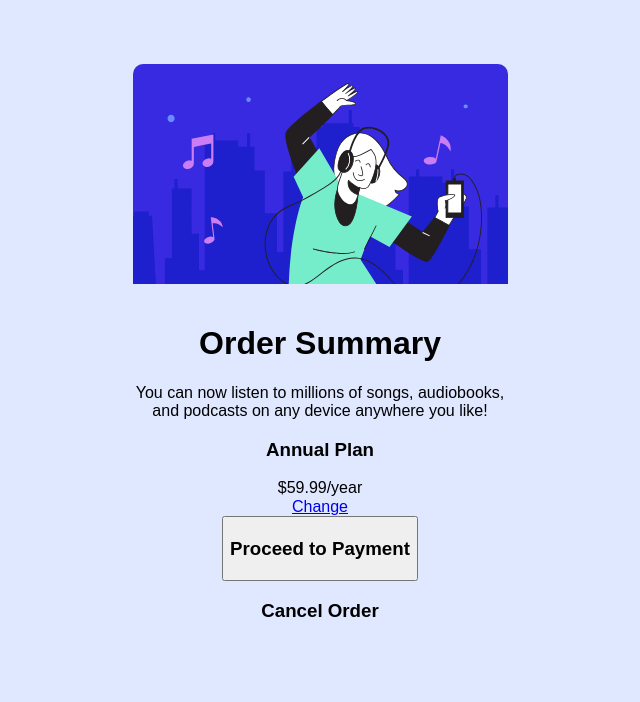
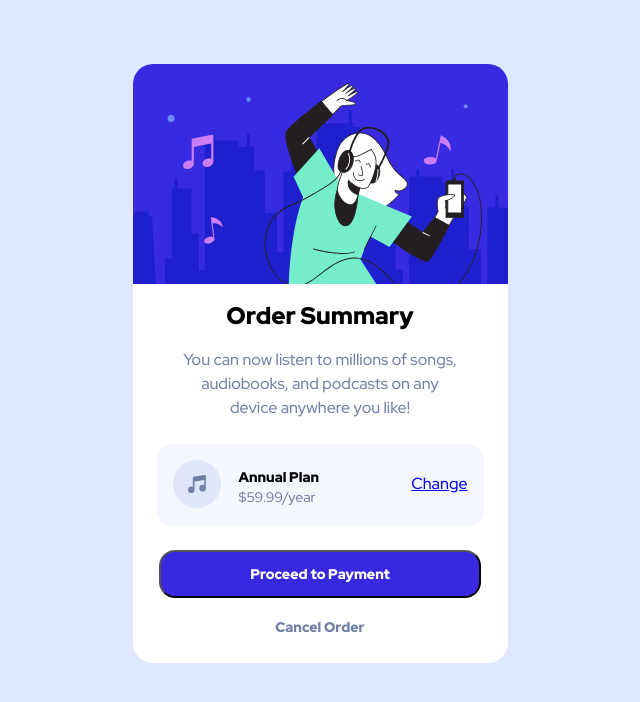
Before and after one commit to ob-codes/FEM_OrderSummary, a plain HTML site: page index.html in a window 1280 px wide. Shown: the whole page, without its empty margins (320-960 px from the left). Drawn offline with Linux system fonts and the light colour scheme.

Commit message:
worked on styling of all content

```diff
--- a/css/style.css
+++ b/css/style.css
@@ -5,7 +5,7 @@
 /* Box Model Hack */
 *{
   box-sizing: border-box;
-  font-family: 'Outfit', sans-serif;
+  font-family: 'Red Hat Display', sans-serif;
 }
 
 /* Clear fix hack */
@@ -27,19 +27,113 @@
 /*******************************************/
 body{
   background-color: hsl(225, 100%, 94%);
+  /* background: url("../images/pattern-background-mobile.svg"); */
+  background-position: left;
+  background-size: cover;
 }
+
+h1{
+  font-size: 24px;
+  font-weight: 900;
+}
+
+h3{
+  font-size: 14px;
+  font-weight: 900;
+}
+
+p{
+  font-size: 16px;
+  font-weight: 500;
+  color: hsl(224, 23%, 55%);
+}
+/******************************************
+/* LAYOUT
+/*******************************************/
 .main{
   max-width: 375px;
   text-align: center;
   margin: 8vh auto;
 }
+
 .contatiner-for-image{
   background-image: url("../images/illustration-hero.svg");
   background-repeat: no-repeat;
-  border-radius: 10px;
-  height: 240px;
+  border-radius: 20px 20px 0 0;
+  height: 220px;
+}
 
+.contatiner-for-text{
+  background-color: #fff;
+  padding: 0 1.5em;
+  border-radius: 0 0 20px 20px;
 }
-/******************************************
-/* LAYOUT
-/*******************************************/
+
+h1{
+  margin: 0;
+  padding: 0.75em 0;
+}
+
+p{
+  margin: 0;
+  padding: 0 1.6em;
+  line-height: 1.5em;
+}
+
+.container-for-plan{
+  display: flex;
+  background-color: hsl(225, 100%, 98%);
+  border-radius: 15px;
+  align-items: center;
+  margin: 1.5em 0;
+  padding: 1em 1em;
+}
+.items{
+  /* flex-basis: 33%; */
+}
+.plan{
+  flex: 2;
+  display: flex;
+  flex-direction: column;
+  align-items:flex-start;
+  text-align: left;
+}
+.plan h3{
+  margin: 0.3em 0;
+  padding-left: 0.5em;
+}
+.plan span{
+  font-size: 14px;
+  color: hsl(224, 23%, 55%);
+  padding-left: 0.5em;
+}
+
+.container-for-music{
+  background: url("../images/icon-music.svg");
+  background-repeat: no-repeat;
+  background-color: hsl(225, 100%, 98%);
+  height: 50px;
+  width: 20%;
+}
+
+.payment{
+  color: white;
+  background-color: hsl(245, 75%, 52%);
+  border-radius: 1em;
+  padding: 0 5.6em;
+}
+
+a.items:hover,
+.payment:hover,
+#cancel:hover{
+  cursor:grab;
+}
+a.items:hover {
+  text-decoration: none;
+}
+
+#cancel{
+  color: hsl(224, 23%, 55%);
+  margin: 0;
+  padding: 1.5em 0 2em 0;
+}
```
